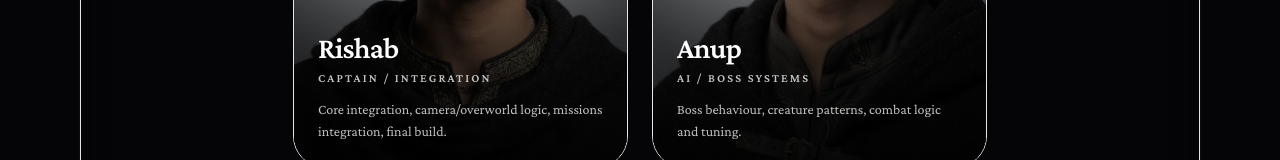
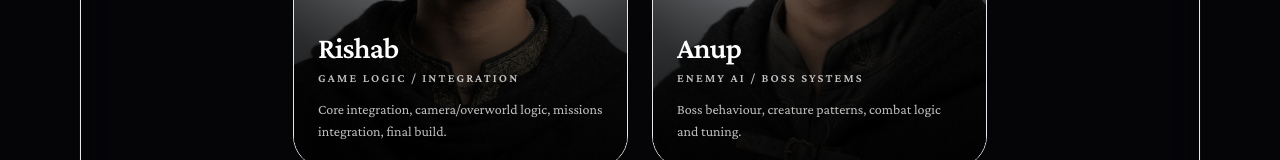
Before and after one commit to MrRishabThapa/AetherFall, a Next.js app: page / in a window 1280 px wide. Shown: the part 3255-3415 px from the top of the page. Built offline with nearby package versions, Linux system fonts and the light colour scheme.

Commit message:
ui canhnges + creit screen

```diff
--- a/app/page.tsx
+++ b/app/page.tsx
@@ -295,16 +295,16 @@ export default function Page() {
                 enemies
               </li>
               <li>
-                Forest Boss : Dryad , very energetic, spins a lot , butterfly
+                Forest Boss : Dryad ; very energetic, spins a lot , butterfly
                 kicks
               </li>
               <li>
-                Artic Boss : Prime Ape , Strong Bulky , moves slowly but has
+                Artic Boss : Prime Ape ; Strong Bulky , moves slowly but has
                 high health and attack damage
               </li>
 
               <li>
-                Desert Boss : Corpse , Slithery , moves quickly and has high
+                Desert Boss : Corpse ; Slithery , moves quickly and has high
                 attack speed
               </li>
             </ul>
@@ -337,7 +337,7 @@ export default function Page() {
         // TOP ROW (2 cards centered)
         {
           name: "Rishab",
-          title: "Captain / Integration",
+          title: "Game Logic / Integration",
           work: "Core integration, camera/overworld logic, missions integration, final build.",
           img: "/team/Rishab.jpeg",
           grid: "lg:col-start-2 lg:col-span-2",
@@ -345,7 +345,7 @@ export default function Page() {
         },
         {
           name: "Anup",
-          title: "AI / Boss Systems",
+          title: "Enemy AI / Boss Systems",
           work: "Boss behaviour, creature patterns, combat logic and tuning.",
           img: "/team/Anup.jpeg",
           grid: "lg:col-start-4 lg:col-span-2",
```
